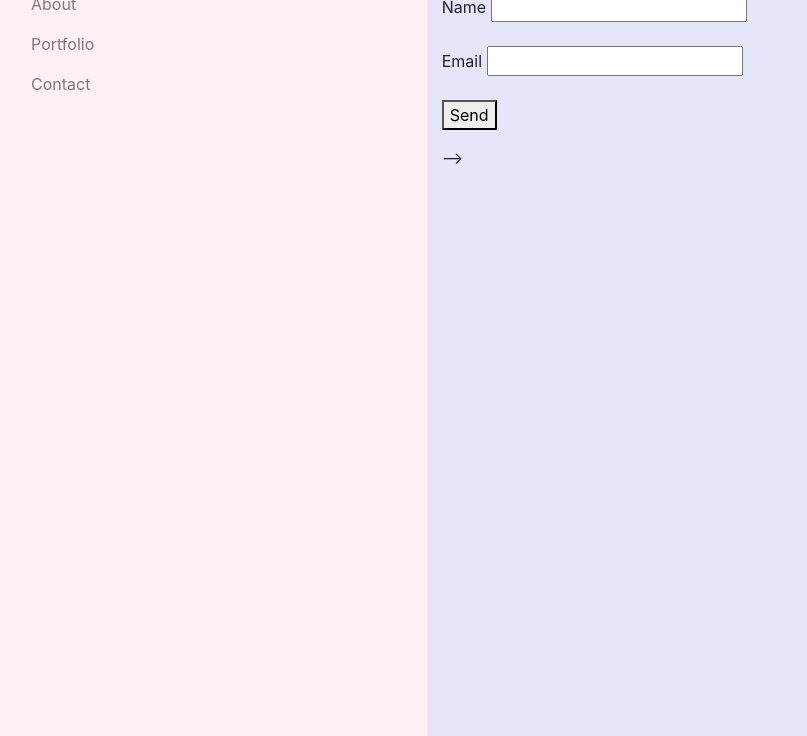
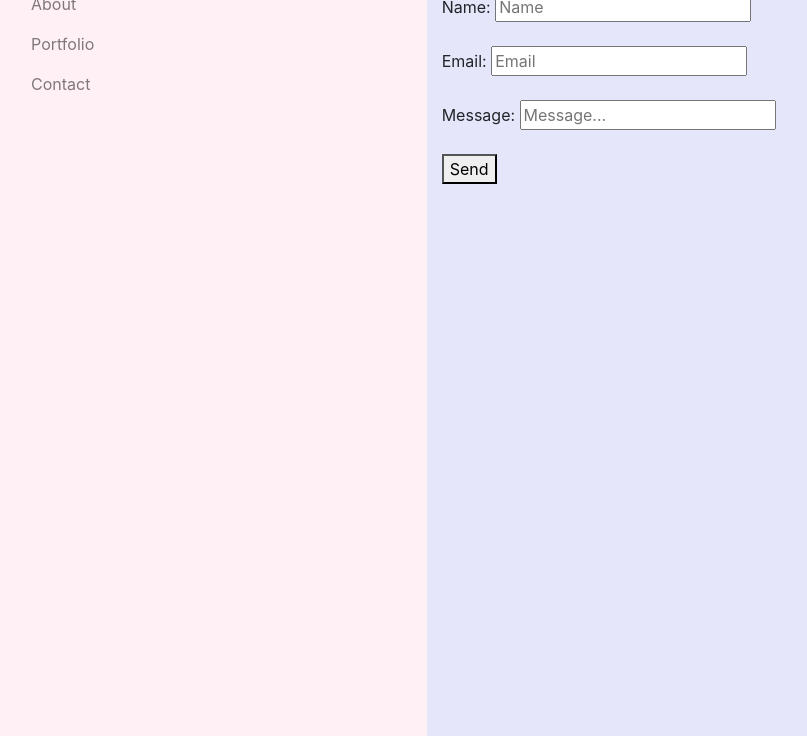
Before and after one commit to efoquinn/efoquinn.portfolio, a plain HTML site: page contact.html in a window 1280 px wide. Shown: the part 64-800 px from the top of the page, without its empty margins (0-807 px from the left). Drawn offline with nearby package versions, Linux system fonts and the light colour scheme.

Commit message:
form updated test1

```diff
--- a/contact.html
+++ b/contact.html
@@ -31,10 +31,13 @@
                 <h1>Get in contact</h1>
                 <form name="contact" netlify>
                     <p>
-                        <label>Name <input type="text" name="name"></label>
+                        <label>Name: <input type="text" name="name" placeholder="Name"></label>
                     </p>
                     <p>
-                        <label>Email <input type="email" name="email"></label>
+                        <label>Email: <input type="email" name="email" placeholder="Email"></label>
+                    </p>
+                    <p>
+                        <label>Message: <input type="message" name="message" placeholder="Message..."></label>
                     </p>
                     <p>
                         <button type="submit">Send</button>
@@ -54,7 +57,7 @@
                         <input type="text" class="form-control" id="message" placeholder="Message">
                     </div> -->
                 <!-- <button type="submit" class="btn btn-lg">Send Message</button>
-                </form> --> -->
+                </form> -->
             </div>
         </div>
     </div>
```
